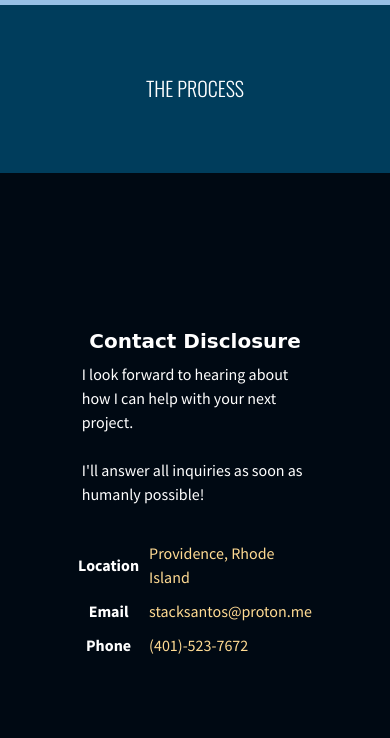
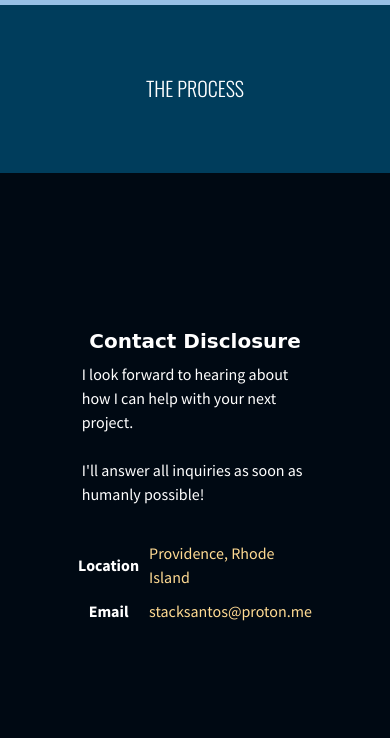
Before and after one commit to stacksantos/stacksantos-portfolio, a plain HTML site: page index.html in a window 390 px wide. Shown: the part 6963-7701 px from the top of the page. Drawn offline with nearby package versions, Linux system fonts and the light colour scheme; a web font is replaced by a local one.

Commit message:
removed phone number

```diff
--- a/index.html
+++ b/index.html
@@ -399,10 +399,6 @@
 											>
 										</td>
 									</tr>
-									<tr>
-										<th>Phone</th>
-										<td>(401)-523-7672</td>
-									</tr>
 								</table>
 							</section>
 						</container>
```
